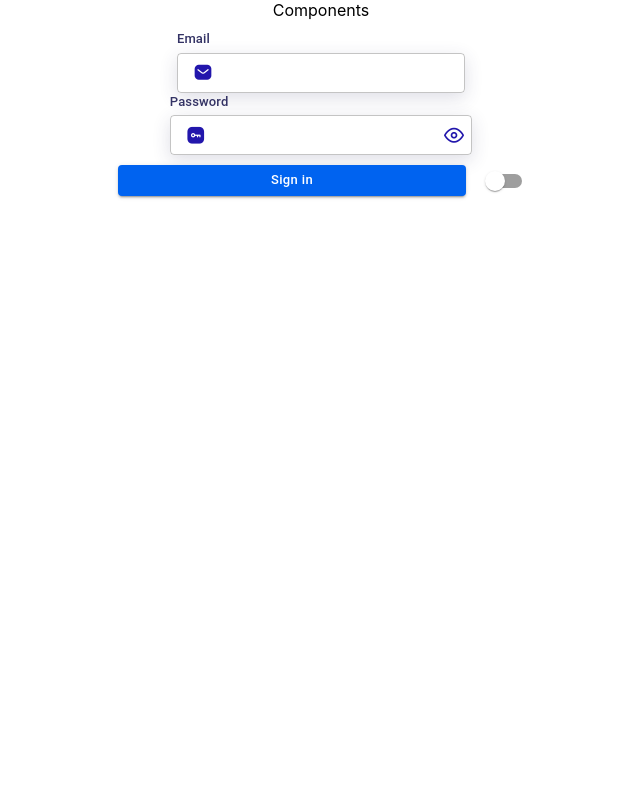
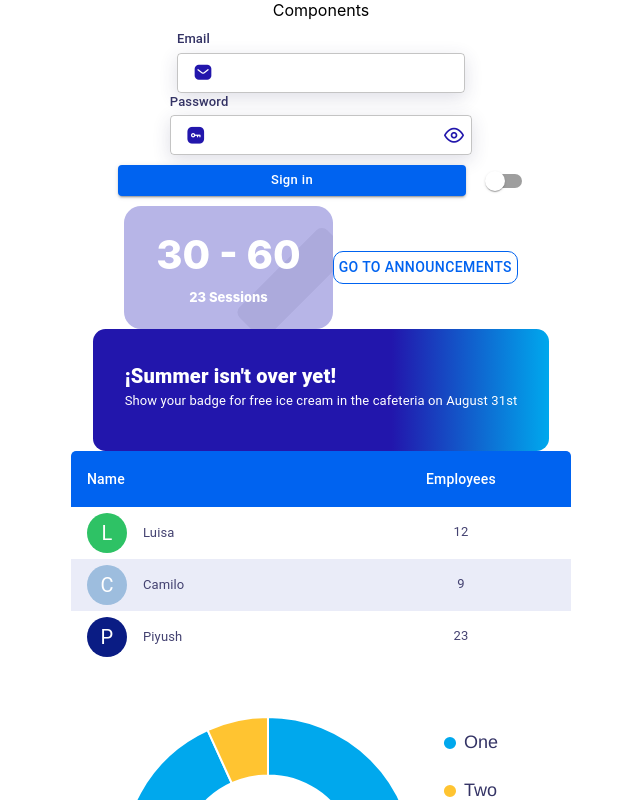
Before and after one commit to venturit/klickhr-web, a React (Create React App) app: page / in a window 1280 px wide. Shown: the top 800 px of the page, without its empty margins (319-959 px from the left). Built offline with nearby package versions, Linux system fonts and the light colour scheme.

Commit message:
Shared Dashboard components

```diff
--- a/package.json
+++ b/package.json
@@ -3,13 +3,17 @@
   "version": "0.1.0",
   "private": true,
   "dependencies": {
+    "@emotion/react": "^11.9.3",
     "@emotion/styled": "^11.9.3",
     "@mui/material": "^5.8.6",
     "@mui/styled-engine-sc": "^5.8.0",
+    "@mui/styles": "^5.8.7",
     "@testing-library/jest-dom": "^5.16.4",
     "@testing-library/react": "^13.3.0",
     "@testing-library/user-event": "^13.5.0",
+    "chart.js": "^3.8.0",
     "react": "^18.2.0",
+    "react-chartjs-2": "^4.2.0",
     "react-dom": "^18.2.0",
     "react-scripts": "^2.1.3",
     "styled-components": "^5.3.5",
--- a/src/App.js
+++ b/src/App.js
@@ -1,30 +1,53 @@
-
-import './App.css';
-import React from 'react';
-import { Password } from './components/shared/textfields/password';
-import { Email } from './components/shared/textfields/email';
-import { CustomButton } from './components/shared/buttons/button';
-import { CustomSwitch } from './components/shared/buttons/switch';
-
-
+import "./App.css";
+import React from "react";
+import { Password } from "./components/shared/textfields/password";
+import { Email } from "./components/shared/textfields/email";
+import { CustomButton } from "./components/shared/buttons/button";
+import { CustomSwitch } from "./components/shared/buttons/switch";
+import CardInformation from "./components/shared/cards/CardInformation";
+import ButtonOutlined from "./components/shared/buttons/ButtonOutlined";
+import CardAnnouncement from "./components/shared/cards/CardAnnouncement";
+import DataTable from "./components/shared/tables/DataTable";
+import DoughnutChart from "./components/shared/charts/Doughnut";
 
 function App() {
-  return (<div style={{display:'flex',flexDirection:'column',alignItems:'center'}}>
-Components
-
-   <div style={{display:'flex',margin:10,justifyContent:'center',alignItems:'center',width:500,flexWrap:'wrap'}}>
-
-    <Email/>
-    <Password/>
-    <CustomButton/>
-    <CustomSwitch/>
-
-
-
-
-   </div>
-  </div>
-
+  return (
+    <div
+      style={{ display: "flex", flexDirection: "column", alignItems: "center" }}
+    >
+      Components
+      <div
+        style={{
+          display: "flex",
+          margin: 10,
+          justifyContent: "center",
+          alignItems: "center",
+          width: 500,
+          flexWrap: "wrap",
+        }}
+      >
+        <Email />
+        <Password />
+        <CustomButton />
+        <CustomSwitch />
+        <CardInformation
+          title="30 - 60"
+          description="23 Sessions"
+          disabled
+          // type="three"
+        />
+        <ButtonOutlined name="GO TO ANNOUNCEMENTS" />
+        <CardAnnouncement
+          title="¡Summer isn't over yet!"
+          description="Show your badge for free ice cream in the cafeteria on August 31st"
+        />
+        <DataTable />
+        <DoughnutChart
+          labels={["One", "Two", "Three", "Four", "Five", "Six"]}
+          values={[96, 7, 28, 30, 45, 15]}
+        />
+      </div>
+    </div>
   );
 }
 
--- /dev/null
+++ b/src/components/shared/buttons/ButtonOutlined.jsx
@@ -0,0 +1,19 @@
+import React from "react";
+import { styled } from "@mui/material";
+
+//MUI Components
+import Button from "@mui/material/Button";
+
+const ButtonOutline = styled(Button)({
+  border: "1.4px solid #0063F0",
+  color: "#0063F0",
+  fontSize: "14px",
+  borderRadius: "10px",
+  padding: "3px 5px",
+});
+
+const ButtonOutlined = ({ name }) => {
+  return <ButtonOutline variant="outlined">{name}</ButtonOutline>;
+};
+
+export default ButtonOutlined;
--- /dev/null
+++ b/src/components/shared/cards/CardAnnouncement.jsx
@@ -0,0 +1,45 @@
+import React from "react";
+
+//MUI Components
+import Card from "@mui/material/Card";
+import CardContent from "@mui/material/CardContent";
+import { styled, Typography } from "@mui/material";
+
+const TitleCard = styled(Typography)({
+  fontSize: 20,
+  fontWeight: 800,
+  color: "#FFFFFF",
+});
+
+const CardDescription = styled(Typography)({
+  fontSize: 13,
+  color: "#FFFFFF",
+});
+
+const MainCard = styled(Card)({
+  borderRadius: "12.5px",
+  background:
+    "linear-gradient(270deg, #00A8ED 0%, #2216AC 34.52%, #2216AC 100%)",
+  //   opacity: "16",
+  boxShadow: "none",
+  padding: 16,
+});
+
+const ContainerInfo = styled(CardContent)({
+  display: "flex",
+  flexDirection: "column",
+  alignItems: "flex-start",
+});
+
+const CardAnnouncement = ({ title, description }) => {
+  return (
+    <MainCard>
+      <ContainerInfo>
+        <TitleCard>{title}</TitleCard>
+        <CardDescription>{description}</CardDescription>
+      </ContainerInfo>
+    </MainCard>
+  );
+};
+
+export default CardAnnouncement;
--- /dev/null
+++ b/src/components/shared/cards/CardInformation.jsx
@@ -0,0 +1,103 @@
+import React from "react";
+import styled from "styled-components";
+
+const TitleCard = styled.p`
+  color: #ffffff;
+  font-size: 40px;
+  font-weight: 800;
+  z-index: 2;
+  margin: 0;
+`;
+
+const CardDescription = styled.p`
+  color: #ffffff;
+  font-size: 13px;
+  font-weight: 800;
+  z-index: 2;
+  margin: 10px 0 0 0;
+`;
+
+const MainCard = styled.div`
+  align-items: center;
+  background-color: ${(props) =>
+    props.type === "one"
+      ? "#00A8ED"
+      : props.type === "two"
+      ? "#FFC431"
+      : props.type === "three"
+      ? "#0063F0"
+      : props.type === "four"
+      ? "#2216AC"
+      : props.disabled && "#B7B5E7"};
+  border-radius: 17px;
+  cursor: pointer;
+  display: flex;
+  flex-direction: column;
+  overflow: hidden;
+  position: relative;
+  padding: 1.5em 2em;
+`;
+
+const Triangle = styled.div`
+  border-bottom: ${(props) =>
+    props.type === "three" ? "60px solid #2216AC" : "60px solid #f5f6fc"};
+  border-top: 60px solid transparent;
+  border-left: 60px solid transparent;
+  border-right: 60px solid transparent;
+  bottom: 0;
+  height: 0;
+  opacity: ${(props) => (props.type === "three" ? "0.32" : "0.16")};
+  position: absolute;
+  right: 0;
+  width: 0;
+  z-index: 2;
+`;
+
+const Rectangle = styled.div`
+  border: 3px solid transparent;
+  background: ${(props) =>
+    props.type === "one"
+      ? "rgba(0, 99, 240, 0.24)"
+      : props.type === "four"
+      ? "#0063F0"
+      : props.disabled && "#343365"};
+  border-radius: 8px;
+  height: 118px;
+  opacity: ${(props) =>
+    props.type === "four" ? "0.17" : props.disabled ? "0.08" : "0.42"};
+  position: absolute;
+  right: ${(props) => (props.right ? props.right : "20px")};
+  top: 15px;
+  transform: rotate(45deg);
+  width: 35px;
+  z-index: 0;
+`;
+
+//One: for blue card.
+//Two: for yellow card.
+//Three: for medium blue card.
+//Four: for dark blue card.
+
+const CardInformation = ({ title, description, type, disabled }) => {
+  return (
+    <MainCard type={type} disabled>
+      <TitleCard>{title}</TitleCard>
+      <CardDescription>{description}</CardDescription>
+
+      {type === "one" ? (
+        <Rectangle type={type} />
+      ) : type === "two" || type === "three" ? (
+        <Triangle type={type} />
+      ) : type === "four" ? (
+        <>
+          <Rectangle type={type} />
+          <Rectangle type={type} right="163px" />
+        </>
+      ) : (
+        disabled && <Rectangle disabled />
+      )}
+    </MainCard>
+  );
+};
+
+export default CardInformation;
--- /dev/null
+++ b/src/components/shared/charts/Doughnut.jsx
@@ -0,0 +1,58 @@
+import React from "react";
+import { Chart as ChartJS, Tooltip, Title, ArcElement, Legend } from "chart.js";
+import { Doughnut } from "react-chartjs-2";
+
+ChartJS.register(Tooltip, Title, ArcElement, Legend);
+
+export const DoughnutChart = ({ labels, values }) => {
+  const data = {
+    labels: labels,
+    datasets: [
+      {
+        data: values,
+        backgroundColor: ["#00A8ED", "#FFC431", "#2216AC", "#0063F0"],
+      },
+    ],
+  };
+
+  const options = {
+    responsive: true,
+    cutout: "60%",
+    plugins: {
+      legend: {
+        display: true,
+        position: "right",
+        labels: {
+          color: "#343365",
+          usePointStyle: true,
+          pointStyle: "circle",
+          padding: 30,
+          font: {
+            size: 18,
+          },
+          boxWidth: 10,
+          boxHeight: 10,
+        },
+      },
+      tooltip: {
+        enabled: true,
+        yAlign: "top",
+        backgroundColor: "#FFFFFF",
+        borderColor: "#E6E5F8",
+        borderWidth: 1,
+        bodyColor: "#8280B1",
+        cornerRadius: 6,
+        displayColors: false,
+        padding: 12,
+      },
+    },
+  };
+
+  return (
+    <div style={{ width: "80%" }}>
+      <Doughnut data={data} options={options} />
+    </div>
+  );
+};
+
+export default DoughnutChart;
--- /dev/null
+++ b/src/components/shared/tables/DataTable.jsx
@@ -0,0 +1,139 @@
+import * as React from "react";
+import { styled } from "@mui/material/styles";
+import "./DataTableStyles.css";
+
+//Components MUI
+import Table from "@mui/material/Table";
+import TableBody from "@mui/material/TableBody";
+import TableCell, { tableCellClasses } from "@mui/material/TableCell";
+import TableContainer from "@mui/material/TableContainer";
+import TableHead from "@mui/material/TableHead";
+import TableRow from "@mui/material/TableRow";
+import Paper from "@mui/material/Paper";
+import { Avatar, Stack, Typography } from "@mui/material";
+
+//Styles
+const StyledTableCell = styled(TableCell)({
+  [`&.${tableCellClasses.head}`]: {
+    backgroundColor: "#0063F0",
+    color: "#FFFFFF",
+    border: "none",
+    "&:first-of-type": {
+      borderRadius: "5px 0 0 0",
+    },
+    "&:last-child": {
+      borderRadius: "0 5px 0 0",
+    },
+    "&:nth-of-type(n+2)": {
+      textAlign: "center",
+    },
+  },
+  [`&.${tableCellClasses.body}`]: {
+    fontSize: 13,
+    borderBottom: "none",
+    color: "#444271",
+    padding: "6px 16px",
+    "&:nth-of-type(n+2)": {
+      textAlign: "center",
+    },
+  },
+});
+
+const StyledTableRow = styled(TableRow)({
+  "&:nth-of-type(even)": {
+    backgroundColor: "#EAECF8",
+  },
+});
+
+const DataTable = () => {
+  const headers = ["Name", "Employees"];
+  const data = [
+    {
+      name: "Luisa",
+      employees: 12,
+    },
+    {
+      name: "Camilo",
+      employees: 9,
+    },
+    {
+      name: "Piyush",
+      employees: 23,
+    },
+  ];
+  const rows = ["name", "employees"];
+
+  //Functions
+  const stringToColor = (string) => {
+    let hash = 0;
+    let i;
+
+    for (i = 0; i < string.length; i += 1) {
+      hash = string.charCodeAt(i) + ((hash << 5) - hash);
+    }
+
+    let color = "#";
+
+    for (i = 0; i < 3; i += 1) {
+      const value = (hash >> (i * 8)) & 0xff;
+      color += `00${value.toString(16)}`.slice(-2);
+    }
+
+    return color;
+  };
+
+  const stringAvatar = (name) => {
+    return {
+      sx: {
+        bgcolor: stringToColor(name),
+      },
+      children: `${name.split(" ")[0][0]}`,
+    };
+  };
+
+  return (
+    <TableContainer component={Paper}>
+      <Table aria-label="customized table">
+        <TableHead>
+          <TableRow>
+            {headers.map((name, i) => {
+              return <StyledTableCell key={i}>{name}</StyledTableCell>;
+            })}
+          </TableRow>
+        </TableHead>
+        <TableBody>
+          {data.map((item) => {
+            return (
+              <StyledTableRow key={item.id}>
+                {rows.map((rowValue, i) => (
+                  <React.Fragment key={i}>
+                    {rowValue === "name" ? (
+                      <StyledTableCell component="th" scope="row">
+                        <Stack
+                          direction="row"
+                          spacing={2}
+                          sx={{ alignItems: "center" }}
+                        >
+                          <Avatar {...stringAvatar(item[rowValue])} />
+                          <Typography sx={{ fontSize: 13, color: "#444271" }}>
+                            {item[rowValue]}
+                          </Typography>
+                        </Stack>
+                      </StyledTableCell>
+                    ) : (
+                      <StyledTableCell component="th" scope="row">
+                        {item[rowValue]}
+                      </StyledTableCell>
+                    )}
+                  </React.Fragment>
+                ))}
+              </StyledTableRow>
+            );
+          })}
+        </TableBody>
+      </Table>
+    </TableContainer>
+  );
+};
+
+export default DataTable;
--- /dev/null
+++ b/src/components/shared/tables/DataTableStyles.css
@@ -0,0 +1,3 @@
+.css-11xur9t-MuiPaper-root-MuiTableContainer-root {
+    box-shadow: none !important;
+}
```
Also changed, not shown: 1 other file (tests, documents, lock files or other folders).
